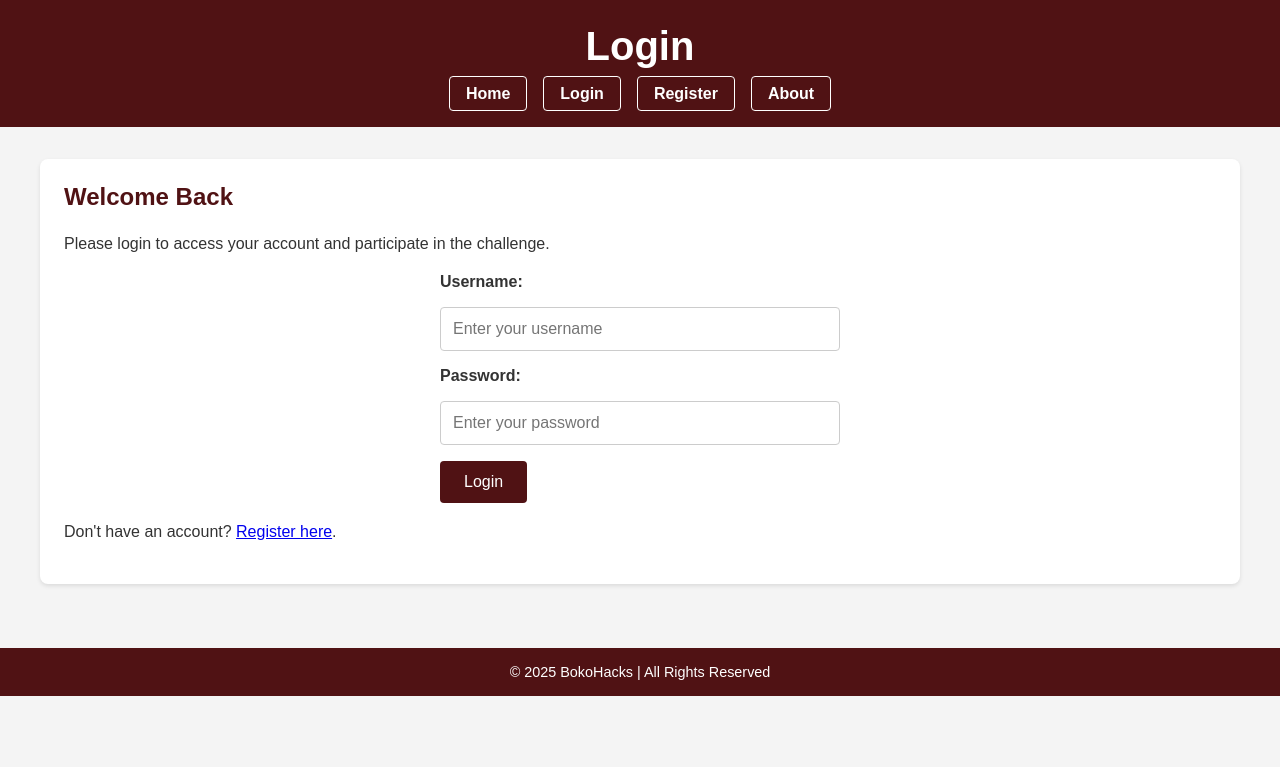
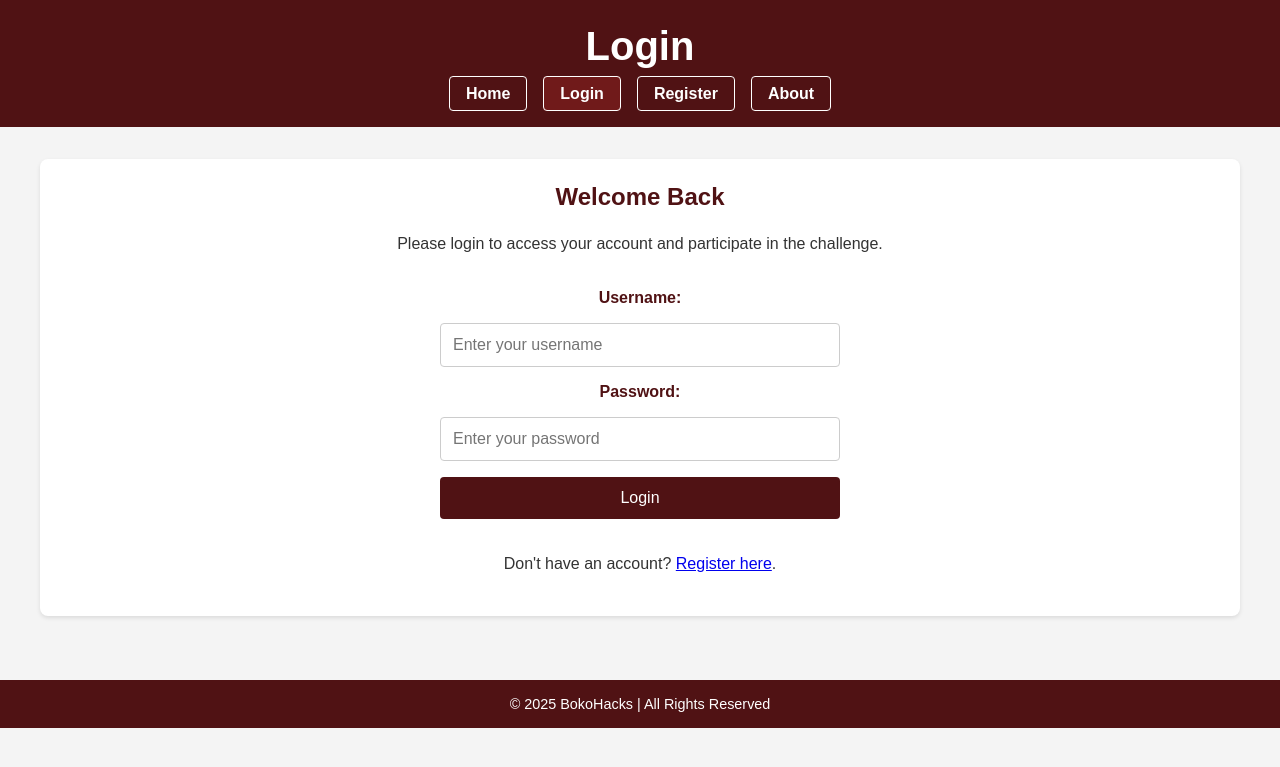
Before and after one commit to carsilonglegs/boko-hacks-25, a Flask app: template templates/login.html in a window 1280 px wide. Shown: the top 767 px of the page. Run offline with Flask 2, Linux system fonts and the light colour scheme; the template is opened without the code that fills it, so the values that code supplies are empty.

Commit message:
CSS Login Page Integration
Integrated pre-existing theme into login page

```diff
--- a/static/styles.css
+++ b/static/styles.css
@@ -48,7 +48,8 @@
     transition: background-color 0.3s;
   }
 
-  nav ul li a:hover {
+  nav ul li a:hover,
+  nav ul li a.active {
     background-color: var(--maroon-light);
   }
 
@@ -65,6 +66,7 @@
     background-color: var(--white);
     border-radius: 8px;
     box-shadow: 0 2px 4px rgba(0, 0, 0, 0.1);
+    text-align: center;
   }
 
   section h2 {
@@ -72,9 +74,44 @@
     color: var(--maroon);
   }
 
-  section p,
-  section ul {
+  section p {
     line-height: 1.6;
+  }
+
+  /* Forms */
+  form {
+    max-width: 400px;
+    margin: 2rem auto;
+    display: flex;
+    flex-direction: column;
+    gap: 1rem;
+  }
+
+  form label {
+    font-weight: bold;
+    color: var(--maroon);
+  }
+
+  form input {
+    padding: 0.75rem;
+    border: 1px solid #cccccc;
+    border-radius: 4px;
+    font-size: 1rem;
+  }
+
+  form button {
+    background-color: var(--maroon);
+    color: var(--white);
+    padding: 0.75rem 1.5rem;
+    border: none;
+    border-radius: 4px;
+    font-size: 1rem;
+    cursor: pointer;
+    transition: background-color 0.3s;
+  }
+
+  form button:hover {
+    background-color: var(--maroon-light);
   }
 
   /* Footer */
@@ -89,43 +126,3 @@
     margin: 0;
     font-size: 0.9rem;
   }
-
-  /* Buttons */
-  button {
-    background-color: var(--maroon);
-    color: var(--white);
-    padding: 0.75rem 1.5rem;
-    border: none;
-    border-radius: 4px;
-    font-size: 1rem;
-    cursor: pointer;
-    transition: background-color 0.3s;
-  }
-
-  button:hover {
-    background-color: var(--maroon-light);
-  }
-
-  /* Forms */
-  form {
-    max-width: 400px;
-    margin: 0 auto;
-    display: flex;
-    flex-direction: column;
-    gap: 1rem;
-  }
-
-  form label {
-    font-weight: bold;
-  }
-
-  form input {
-    padding: 0.75rem;
-    border: 1px solid #cccccc;
-    border-radius: 4px;
-    font-size: 1rem;
-  }
-
-  form button {
-    align-self: flex-start;
-  }
```
